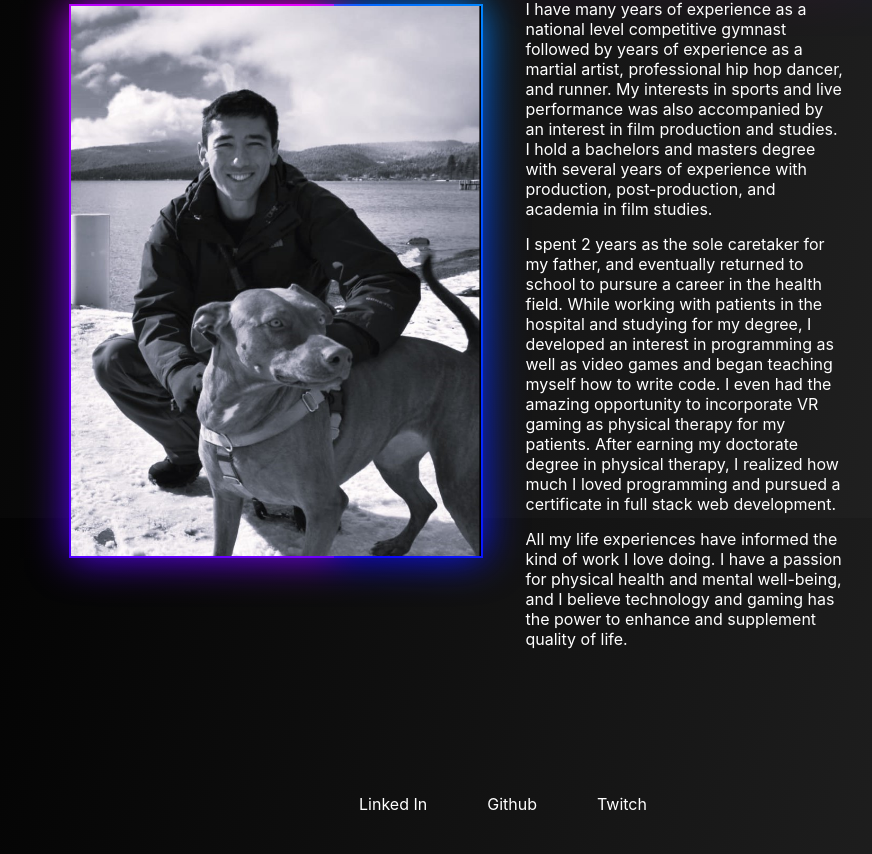
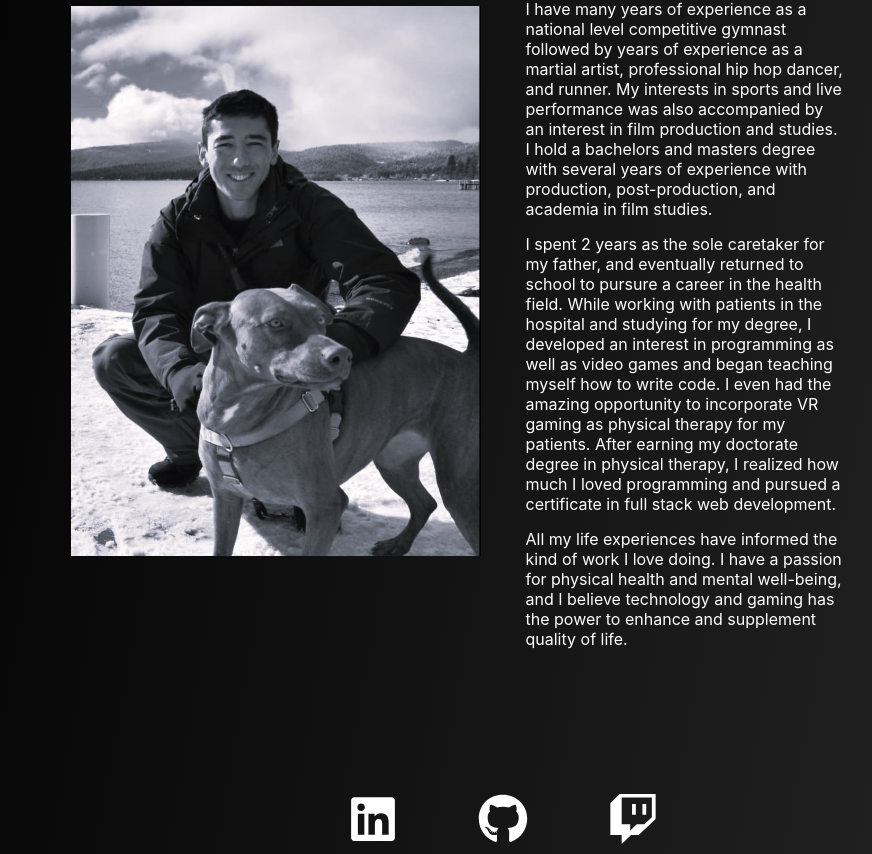
Before and after one commit to SeanBL/my-portfolio-react, a React (Create React App) app: page / in a window 1280 px wide. Shown: the part 282-1136 px from the top of the page, without its empty margins (137-1009 px from the left). Built offline with nearby package versions, Linux system fonts and the light colour scheme; a web font is replaced by a local one.

Commit message:
fix landing page

```diff
--- a/package.json
+++ b/package.json
@@ -5,6 +5,9 @@
   "private": true,
   "dependencies": {
     "@emailjs/browser": "^3.10.0",
+    "@fortawesome/fontawesome-svg-core": "^6.4.0",
+    "@fortawesome/free-solid-svg-icons": "^6.4.0",
+    "@fortawesome/react-fontawesome": "^0.2.0",
     "@testing-library/jest-dom": "^5.16.4",
     "@testing-library/react": "^11.1.0",
     "@testing-library/user-event": "^13.5.0",
@@ -13,6 +16,7 @@
     "dotenv": "^16.0.3",
     "react": "^17.0.2",
     "react-dom": "^17.0.2",
+    "react-icons": "^4.8.0",
     "react-router-dom": "^6.8.1",
     "react-scripts": "5.0.1",
     "web-vitals": "^2.1.4"
--- a/src/App.css
+++ b/src/App.css
@@ -1,8 +1,7 @@
-body {
+html, body {
   margin: 0;
   padding: 0;
   background: linear-gradient(100deg, #000, #272727);
-  height: 100vh;
 }
 
 
--- a/src/App.js
+++ b/src/App.js
@@ -17,10 +17,11 @@ export default function App() {
         <Header />
         <main>
           <Routes>
-            <Route path="/" element={<AboutMe />}/>
-            <Route path="projects" element={<Projects />} />
-            <Route path="contact" element={<Contact />} />
-            <Route path="resume" element={<Resume />} />
+            <Route path="/my-portfolio-react" element={<AboutMe />}/>
+            <Route path='/' element={<AboutMe />}/>
+            <Route path="Projects" element={<Projects />} />
+            <Route path="Contact" element={<Contact />} />
+            <Route path="Resume" element={<Resume />} />
           </Routes>
         </main>
         <Footer />
--- a/src/components/Footer.js
+++ b/src/components/Footer.js
@@ -1,20 +1,23 @@
 import React from "react";
-import { Link } from 'react-router-dom';
+import { IconContext } from "react-icons";
+import { FaGithub } from "react-icons/fa";
+import { FaTwitch } from "react-icons/fa";
+import { FaLinkedin } from "react-icons/fa";
 import '../styles/footer.css';
 
 export default function Footer() {
 
     const footerLinks = [
         {
-            title: "Linked In",
+            title: <FaLinkedin />,
             link: "https://www.linkedin.com/in/sean-bristol-lee-74001020/"
         },
         {
-            title: "Github",
+            title: <FaGithub />,
             link: "https://github.com/SeanBL"
         },
         {
-            title: "Twitch",
+            title: <FaTwitch />,
             link: "https://www.twitch.tv/c6_mafia"
         }
     ]
@@ -26,8 +29,10 @@ export default function Footer() {
                     const { title, link } = footerLink;
 
                     return (
+                        <IconContext.Provider value={{ color: "white", size: "50px", className: "links"}}>
+                            <a className="link" href={link} target="_blank">{title}</a>
+                        </IconContext.Provider>
 
-                        <a className="link" href={link} target="_blank">{title}</a>
                     )
                 })}
             </div>
--- a/src/components/Resume.js
+++ b/src/components/Resume.js
@@ -6,8 +6,7 @@ export default function Resume() {
     return (
         <section>
             <div className="resumeContainer">
-                <a href={resume}
-                    download>
+                <a href={resume} download>
                     <button className="downloadBtn">Download Resume</button>
                 </a>
                 <div className="proficiencies">
--- a/src/styles/footer.css
+++ b/src/styles/footer.css
@@ -11,6 +11,6 @@
 
 .link {
     text-decoration: none;
-    margin: 0px 30px 0px 30px;
-    color: white;
+    margin: 0px 40px 0px 40px;
+    color: rgb(255, 255, 255);
 }
```
Also changed, not shown: 1 other file (tests, documents, lock files or other folders).
